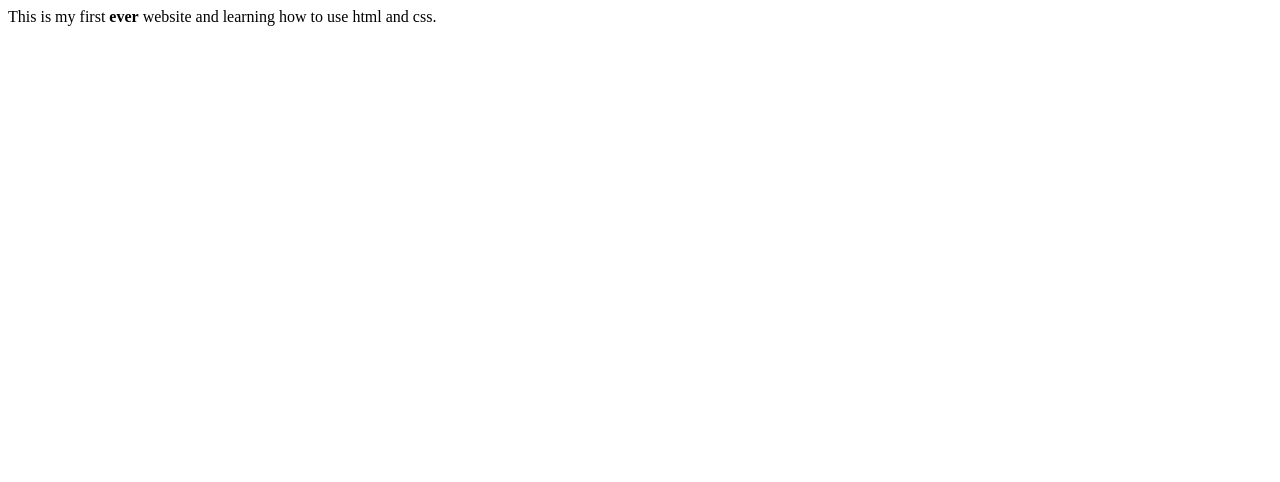
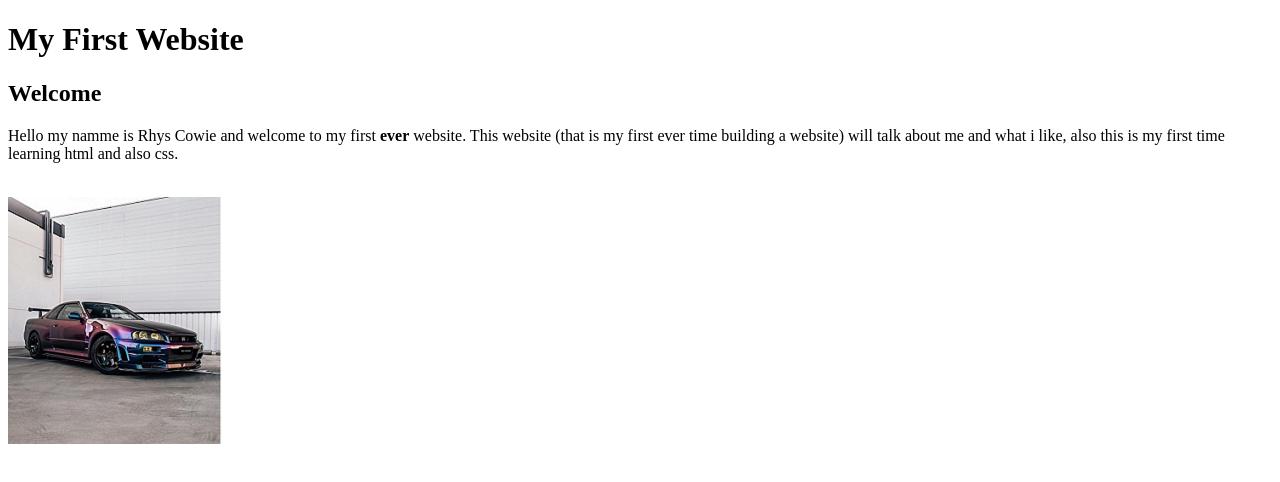
Before and after one commit to RhysCowie/My-first-repository, a plain HTML site: page index.html in a window 1280 px wide. Drawn offline with Linux system fonts and the light colour scheme.

Commit message:
update
added image and new text

```diff
--- a/index.html
+++ b/index.html
@@ -2,8 +2,15 @@
 <html>
   <head>
     <meta charset="utf-8">
+    <title>My First Website </title>
   </head>
   <body>
-        This is my first <b>ever</b> website and learning how to use html and css.
+  <h1> My First Website </h1>
+  <h2> Welcome </h2>
+      <p> Hello my namme is Rhys Cowie and welcome to my first <b>ever</b> website. This website (that is my first ever time building a website) will talk about me and what i like, also this is my first time learning html and also css.</p>
+       <br>
+       <img src="r34.png">
+
+
   </body>
 </html>
```
Also changed, not shown: r34.png (added).
